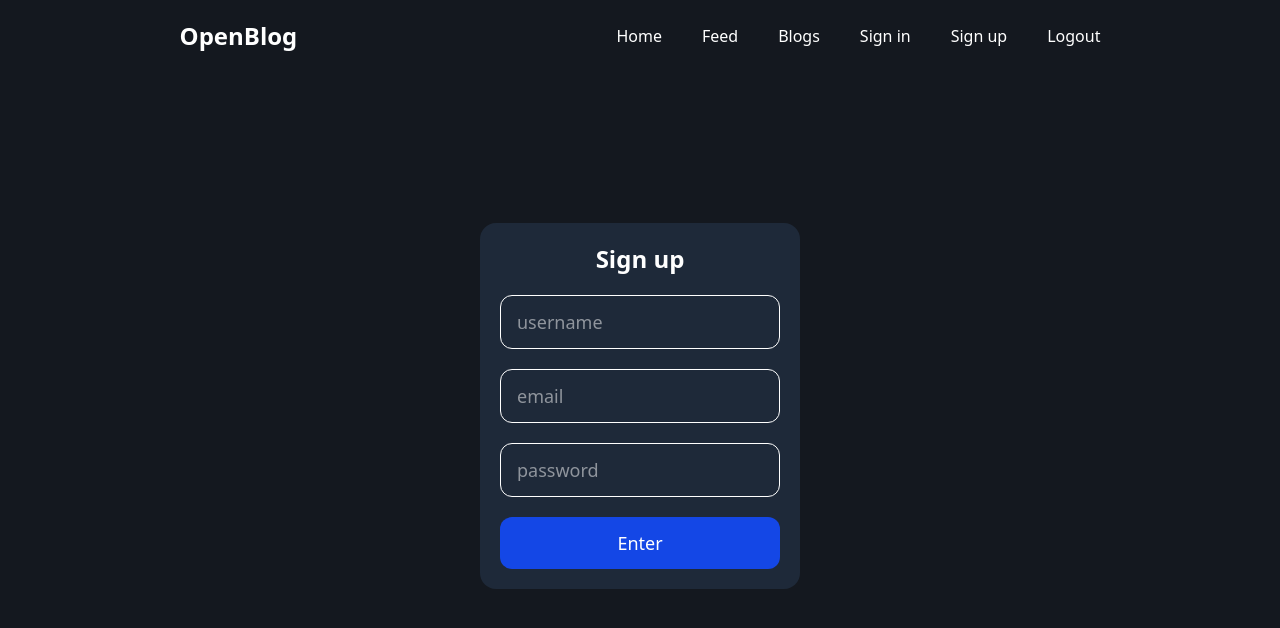
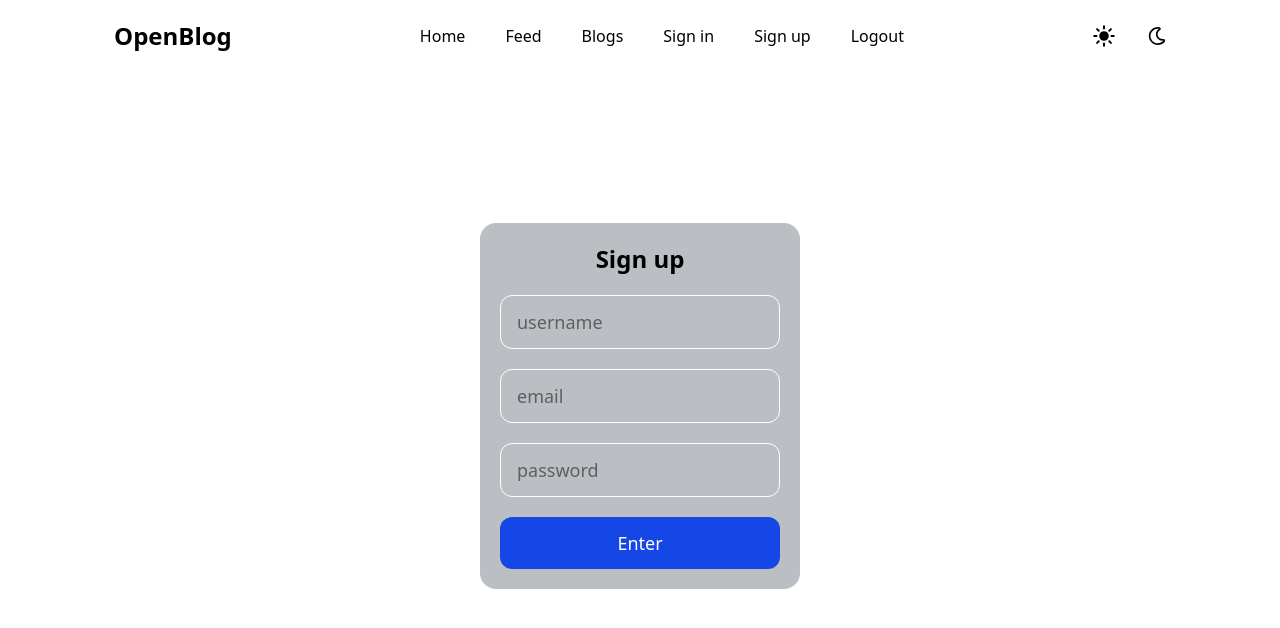
Before and after one commit to iamCoderMohit/blog, a React app in the folder frontend/: page /signup in a window 1280 px wide. Shown: the top 628 px of the page. Built offline with nearby package versions, Linux system fonts and the light colour scheme; the HTML template or start-up script is replaced by a standard one.

Commit message:
added dark theme

```diff
--- /dev/null
+++ b/frontend/src/components/NavBtn.tsx
@@ -0,0 +1,44 @@
+import axios from "axios";
+import { Link } from "react-router-dom";
+
+interface Inputs{
+    isMobile?: boolean
+}
+
+function NavBtn({isMobile}: Inputs) {
+  async function logout() {
+    try {
+      await axios.post(
+        `${import.meta.env.VITE_BACKEND_URL}/auth/logout`,
+        {},
+        { withCredentials: true }
+      );
+    } catch (error) {
+      console.error(error);
+    }
+  }
+  return (
+    <div className={`flex ${isMobile ? "flex-col fixed top-15 bg-zinc-900 w-full" : "flex-row"} gap-10 text-md`}>
+      <button>
+        <Link to={"/"}>Home</Link>
+      </button>
+      <button>
+        <Link to={"/feed"}>Feed</Link>
+      </button>
+      <button>
+        <Link to={"/myblogs"}>Blogs</Link>
+      </button>
+      <button>
+        <Link to={"/signin"}>Sign in</Link>
+      </button>
+      <button>
+        <Link to={"/signup"}>Sign up</Link>
+      </button>
+      <button onClick={logout} className="cursor-pointer">
+        Logout
+      </button>
+    </div>
+  );
+}
+
+export default NavBtn;
--- a/frontend/src/components/Navbar.tsx
+++ b/frontend/src/components/Navbar.tsx
@@ -1,29 +1,54 @@
-import axios from "axios"
-import { Link } from "react-router-dom"
+import axios from "axios";
+import { FaMoon, FaRegMoon } from "react-icons/fa";
+import { IoSunny, IoSunnyOutline } from "react-icons/io5";
+import { Link, useNavigate } from "react-router-dom";
+import { useTheme } from "../context/ThemeContext";
+import { GiHamburgerMenu } from "react-icons/gi";
+import { useState } from "react";
+import NavBtn from "./NavBtn";
 
 function Navbar() {
-  async function logout() {
-    try {
-      await axios.post(`${import.meta.env.VITE_BACKEND_URL}/auth/logout`, {}, {withCredentials: true})
-    } catch (error) {
-      console.error(error)
-    }
-  }
+
+
+  const { toggleDark, toggleLight, theme } = useTheme();
+  const navigate = useNavigate();
+  const [isMobile, setIsMobile] = useState(false)
+
+  console.log(isMobile)
+
   return (
-    <div className="flex justify-around text-white items-center p-5">
-      <div>
+    <div className="flex justify-around dark:text-white text-black items-center p-5">
+      <div className="cursor-pointer" onClick={() => navigate("/")}>
         <h1 className="text-2xl font-bold">OpenBlog</h1>
       </div>
-      <div className="flex gap-10 text-md">
-        <button><Link to={"/"}>Home</Link></button>
-        <button><Link to={"/feed"}>Feed</Link></button>
-        <button><Link to={"/myblogs"}>Blogs</Link></button>
-        <button><Link to={"/signin"}>Sign in</Link></button>
-        <button><Link to={"/signup"}>Sign up</Link></button>
-        <button onClick={logout} className="cursor-pointer">Logout</button>
+
+        <div className="md:block hidden">
+          <NavBtn />
+        </div>
+
+        {isMobile &&
+        <div>
+          <NavBtn isMobile={isMobile} />
+        </div>
+        }
+
+        <div className="flex gap-8">
+          <button onClick={toggleLight} className="text-2xl cursor-pointer">
+            {" "}
+            {theme === "light" ? <IoSunny /> : <IoSunnyOutline />}
+          </button>
+          <button onClick={toggleDark} className="cursor-pointer text-lg">
+            {theme === "dark" ? <FaMoon /> : <FaRegMoon />}{" "}
+          </button>
+        </div>
+
+      <div className="md:hidden text-xl cursor-pointer"
+      onClick={() => setIsMobile(prev => !prev)}
+      >
+          <GiHamburgerMenu />
       </div>
     </div>
-  )
+  );
 }
 
-export default Navbar
+export default Navbar;
--- /dev/null
+++ b/frontend/src/context/ThemeContext.tsx
@@ -0,0 +1,33 @@
+import { createContext, useContext, useEffect, useState } from "react";
+
+const ThemeContext = createContext()
+
+export const ThemeProvider = ({children}: {children: any}) => {
+    const [theme, setTheme] = useState(localStorage.getItem("theme") || "light")
+
+    useEffect(() => {
+        const root = document.documentElement
+        if(theme === "dark"){
+            root.classList.add("dark")
+        } else{
+            root.classList.remove("dark")
+        }
+        localStorage.setItem("theme", theme)
+    }, [theme])
+
+    const toggleDark = () => {
+        setTheme("dark")
+    }
+
+    const toggleLight = () => {
+        setTheme("light")
+    }
+
+    return (
+        <ThemeContext.Provider value={{theme, toggleDark, toggleLight}}>
+            {children}
+        </ThemeContext.Provider>
+    )
+}
+
+export const useTheme = () => useContext(ThemeContext)
--- a/frontend/src/index.css
+++ b/frontend/src/index.css
@@ -2,4 +2,12 @@
 
 html, body, #root {
   height: 100%;
+  transition: background-color 0.3s ease, color 0.3s ease;
 }
+
+* {
+  transition: background-color 0.3s ease,
+              color 0.3s ease,
+              border-color 0.3s ease;
+}
+@custom-variant dark (&:where(.dark, .dark *));
--- a/frontend/src/layouts/BgTheme.tsx
+++ b/frontend/src/layouts/BgTheme.tsx
@@ -3,7 +3,7 @@ import Navbar from "../components/Navbar"
 
 function BgTheme() {
   return (
-    <div className='bg-[#14181f] min-h-screen flex flex-col'>
+    <div className='dark:bg-[#14181f] bg-white min-h-screen flex flex-col'>
         <Navbar />
         <div className="flex-1 flex min-h-0">
             <Outlet />
--- a/frontend/src/layouts/MainTheme.tsx
+++ b/frontend/src/layouts/MainTheme.tsx
@@ -1,6 +1,6 @@
 function MainTheme({children}: {children: any}) {
   return (
-    <div className="w-1/2 mx-auto text-white">
+    <div className="w-1/2 mx-auto dark:text-white text-black">
         {children}
     </div>
   )
--- a/frontend/src/main.tsx
+++ b/frontend/src/main.tsx
@@ -3,9 +3,12 @@ import { createRoot } from 'react-dom/client'
 import './index.css'
 import App from './App.tsx'
 import { BrowserRouter } from 'react-router-dom'
+import { ThemeProvider } from './context/ThemeContext.tsx'
 
 createRoot(document.getElementById('root')!).render(
     <BrowserRouter>
+    <ThemeProvider>
       <App />
+      </ThemeProvider>
     </BrowserRouter>
 )
--- a/frontend/src/pages/Landing.tsx
+++ b/frontend/src/pages/Landing.tsx
@@ -1,7 +1,7 @@
 function Landing() {
   return (
     <div className="flex-1 min-h-full flex justify-center items-center flex-col">
-        <div className="text-white text-6xl font-bold">
+        <div className="dark:text-white text-black text-6xl font-bold">
           <h1 className="text-center">Found something interesting</h1>
           <h1 className="text-center">tell the community!!</h1>
         </div>
--- a/frontend/src/pages/Signin.tsx
+++ b/frontend/src/pages/Signin.tsx
@@ -18,17 +18,17 @@ function Signin() {
   }
 
   return (
-    <div className="w-full flex justify-center items-center">
-      <div className="w-1/4 flex flex-col bg-gray-800 rounded-2xl p-5 mb-15 gap-5">
-        <h1 className="text-white text-2xl font-bold text-center">Signin</h1>
+    <div className="w-full flex justify-center items-center dark:text-white text-black">
+      <div className="w-1/4 flex flex-col dark:bg-gray-800 bg-gray-800/30 rounded-2xl p-5 mb-15 gap-5">
+        <h1 className="text-2xl font-bold text-center">Signin</h1>
         <input
-        className="border border-white rounded-xl pl-4 text-white p-3 text-lg"
+        className="border border-white rounded-xl pl-4 p-3 text-lg"
           type="text"
           placeholder="username"
           onChange={(e) => setUsername(e.target.value)}
         />
         <input
-        className="border border-white rounded-xl pl-4 text-white p-3 text-lg"
+        className="border border-white rounded-xl pl- p-3 text-lg"
           type="text"
           placeholder="password"
           onChange={(e) => setPassword(e.target.value)}
--- a/frontend/src/pages/Signup.tsx
+++ b/frontend/src/pages/Signup.tsx
@@ -35,12 +35,12 @@ function Signup() {
   }, [username]);
 
   return (
-    <div className="w-full flex justify-center items-center">
-      <div className="w-1/4 flex flex-col bg-gray-800 rounded-2xl p-5 mb-15 gap-5">
-        <h1 className="text-white text-2xl font-bold text-center">Sign up</h1>
+    <div className="w-full flex justify-center items-center dark:text-white text-black">
+      <div className="w-1/4 flex flex-col dark:bg-gray-800 bg-gray-800/30 rounded-2xl p-5 mb-15 gap-5">
+        <h1 className="text-2xl font-bold text-center">Sign up</h1>
         <div>
           <input
-            className="border w-full border-white rounded-xl pl-4 text-white p-3 text-lg"
+            className="border w-full border-white rounded-xl pl-4 p-3 text-lg"
             type="text"
             placeholder="username"
             onChange={(e) => setUsername(e.target.value)}
@@ -48,13 +48,13 @@ function Signup() {
           <div>{usernameErrMsg ? <h1 className="text-green-500">{usernameErrMsg}</h1> : null }</div>
         </div>
         <input
-          className="border border-white rounded-xl pl-4 text-white p-3 text-lg"
+          className="border border-white rounded-xl pl-4  p-3 text-lg"
           type="text"
           placeholder="email"
           onChange={(e) => setEmail(e.target.value)}
         />
         <input
-          className="border border-white rounded-xl pl-4 text-white p-3 text-lg"
+          className="border border-white rounded-xl pl-4 p-3 text-lg"
           type="text"
           placeholder="password"
           onChange={(e) => setPassword(e.target.value)}
```
